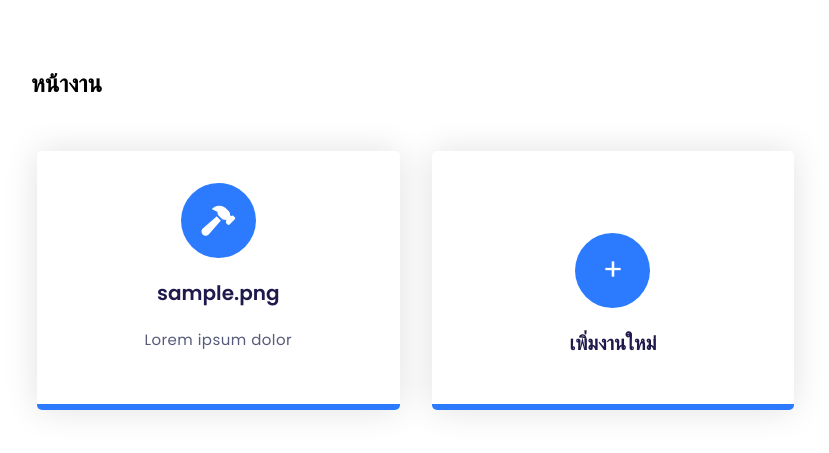
After one commit to dekpiano/cheer, a PHP site: page /pagework.php in a window 1280 px wide. The commit adds this page. Shown: the top 453 px of the page, without its empty margins (27-856 px from the left). Run offline with PHP 8.4, Linux system fonts and the light colour scheme; the visitor is signed in with stand-in values (Sample User, id 1); tables that the repository leaves empty or names only in its code hold one stand-in row (values such as "Sample post").

Commit message:
1/12/65 เหลือ Update

```diff
--- /dev/null
+++ b/pagework.php
@@ -0,0 +1,73 @@
+<?php
+include('php/connect.php');
+
+if(!@$_SESSION['Username']){
+    echo "คุณไม่มีสิทธิ์ใช้ระบบนี้";
+    header('Refresh: 2; URL = index.php');
+    exit();
+}
+
+$sel = "SELECT change_key,chang_nameimg,change_tbrow,change_tbcolumn FROM tb_changeletters GROUP BY change_key ORDER BY change_key";
+$result = $conn->query($sel);
+
+
+?>
+
+<!DOCTYPE html>
+<html lang="en">
+
+<head>
+    <meta name="viewport" content="width=device-width, initial-scale=1.0" />
+    <title>หน้าแรก</title>
+    <!-- Font Awesome CDN-->
+    <link rel="stylesheet" href="https://cdnjs.cloudflare.com/ajax/libs/font-awesome/6.0.0-beta3/css/all.min.css" />
+    <!-- Google Font -->
+    <link href="https://fonts.googleapis.com/css2?family=Poppins:wght@400;500;600&display=swap" rel="stylesheet" />
+    <!-- Stylesheet -->
+    <link rel="stylesheet" href="style.css" />
+</head>
+
+<body>
+    <section>
+        <div class="row">
+            <h2 class="section-heading" style="margin: 50px 10px;">หน้างาน</h2>
+        </div>
+        <div class="row">
+            <?php
+                while($row = $result->fetch_assoc()):
+            ?>
+            <div class="column">
+                <a href="systercheer.php?Col=<?=$row['change_tbrow']?>&Row=<?=$row['change_tbcolumn']?>&change_key=<?=$row['change_key']?>">
+                    <div class="card">
+                        <div class="icon-wrapper">
+                            <i class="fas fa-hammer"></i>
+                        </div>
+                        <h3><?=$row['chang_nameimg']?></h3>
+                        <p>
+                            Lorem ipsum dolor
+                        </p>
+                    </div>
+                </a>
+            </div>
+
+            <?php endwhile; ?>
+
+
+            <div class="column">
+
+                <div class="card">
+                <a href="systercheer.php?Col=1&Row=1&IdImg=0">
+                    <div class="icon-wrapper" style="margin-top: 50px;">
+                        +
+                    </div>
+                    <h3>เพิ่มงานใหม่</h3>
+                </a>
+
+                </div>
+            </div>
+
+        </div>
+    </section>
+</body>
+
+</html>
--- a/php/PhpLogin.php
+++ b/php/PhpLogin.php
@@ -7,7 +7,7 @@ if (!empty($_POST['username']) && !empty($_POST['password'])) {
   if($_POST['username'] == 'cheer' &&   $_POST['password'] == 'cheer1234'){
     $_SESSION['Username'] = 'Admin';
     echo 'ยินดีต้อนรับผู้ทำเชียรและแปรอักษร สกจ.';
-    header('Refresh: 2; URL = ../systercheer.php');
+    header('Refresh: 2; URL = ../pagework.php');
   }else{
     $msg = 'Wrong username or password';
     echo "ชื่อผู้ใช้งาน หรือ รหัสผ่านไม่ถูกต้อง";
--- /dev/null
+++ b/style.css
@@ -0,0 +1,114 @@
+* {
+    padding: 0;
+    margin: 0;
+    box-sizing: border-box;
+    font-family: "Poppins", sans-serif;
+}
+
+section {
+    /* height: 100vh; */
+    width: 100%;
+    display: grid;
+    place-items: center;
+}
+
+.row {
+    display: flex;
+    flex-wrap: wrap;
+    width: 100%;
+}
+
+.column {
+    width: 100%;
+    padding: 0 1em 1em 1em;
+    text-align: center;
+}
+
+.column a {
+    text-decoration: none;
+}
+
+.card {
+    width: 100%;
+    height: 100%;
+    padding: 2em 1.5em;
+    background: linear-gradient(#ffffff 50%, #2c7bfe 50%);
+    background-size: 100% 200%;
+    background-position: 0 2.5%;
+    border-radius: 5px;
+    box-shadow: 0 0 35px rgba(0, 0, 0, 0.12);
+    cursor: pointer;
+    transition: 0.5s;
+}
+
+input[type=text] {
+    width: 100%;
+    padding: 12px 20px;
+    margin: 8px 0;
+    box-sizing: border-box;
+}
+
+h3 {
+    font-size: 20px;
+    font-weight: 600;
+    color: #1f194c;
+    margin: 1em 0;
+}
+
+p {
+    color: #575a7b;
+    font-size: 15px;
+    line-height: 1.6;
+    letter-spacing: 0.03em;
+}
+
+.icon-wrapper {
+    background-color: #2c7bfe;
+    position: relative;
+    margin: auto;
+    font-size: 30px;
+    height: 2.5em;
+    width: 2.5em;
+    color: #ffffff;
+    border-radius: 50%;
+    display: grid;
+    place-items: center;
+    transition: 0.5s;
+}
+
+.card:hover {
+    background-position: 0 100%;
+}
+
+.card:hover .icon-wrapper {
+    background-color: #ffffff;
+    color: #2c7bfe;
+}
+
+.card:hover h3 {
+    color: #ffffff;
+}
+
+.card:hover p {
+    color: #f0f0f0;
+}
+
+@media screen and (min-width: 768px) {
+    section {
+        padding: 0 2em;
+    }
+    .column {
+        flex: 0 50%;
+        max-width: 50%;
+    }
+}
+
+@media screen and (min-width: 992px) {
+    section {
+        padding: 1em 3em;
+    }
+    .column {
+        flex: 0 0 33.33%;
+        max-width: 33.33%;
+    }
+}
```
Also changed, not shown: cheer.js (+59 -10 lines), css.css (+7 -0 lines), index.php (+14 -6 lines), php/PhpAddCheer.php (+10 -7 lines), systercheer.php (+17 -19 lines).
